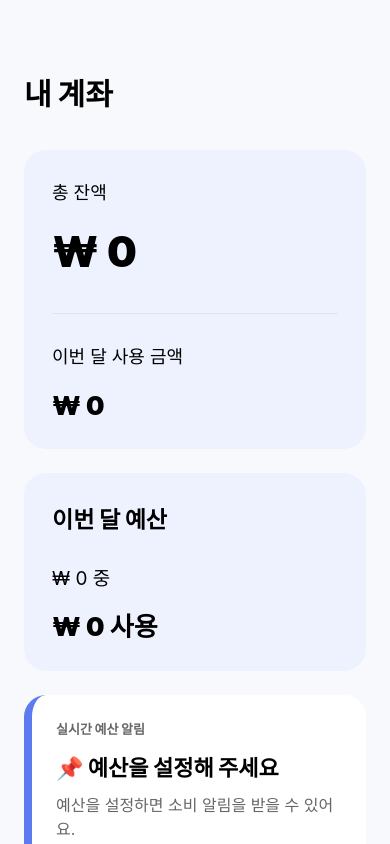
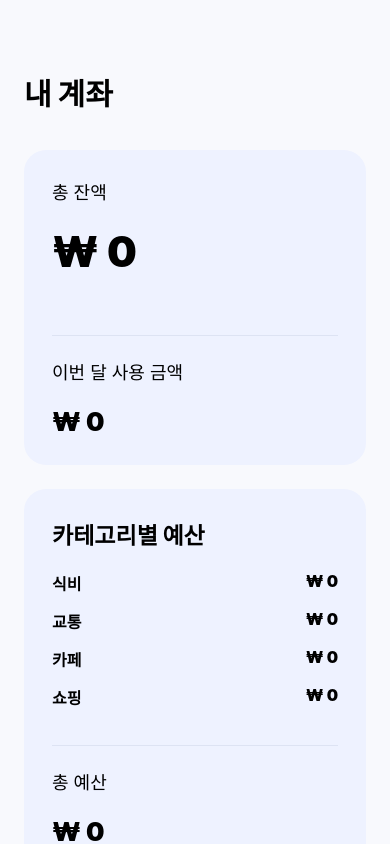
Before and after one commit to wjstpdnjs25-oss/closedsource, a React Native app: screen / in a window 390 px wide. Built offline with nearby package versions, Linux system fonts and the light colour scheme.

Commit message:
feat: add category-based setting

```diff
--- a/App.js
+++ b/App.js
@@ -24,13 +24,16 @@ function TransactionItem({ item }) {
         <Text style={styles.transactionTitle}>
           {item.type === 'income' ? '수입' : '지출'} · {item.category}
         </Text>
+
         <Text style={styles.transactionDate}>{item.date}</Text>
       </View>
 
       <Text
         style={[
           styles.transactionAmount,
-          item.type === 'income' ? styles.incomeText : styles.expenseText,
+          item.type === 'income'
+            ? styles.incomeText
+            : styles.expenseText,
         ]}
       >
         {item.type === 'income' ? '+' : '-'}
@@ -43,20 +46,27 @@ function TransactionItem({ item }) {
 function HomeScreen({
   navigation,
   balance,
-  budget,
+  budgets,
   spent,
   wish,
   transactions,
 }) {
+  const totalBudget = Object.values(budgets).reduce(
+    (sum, value) => sum + value,
+    0
+  );
+
   const budgetUsageRate =
-    budget > 0 ? Math.min((spent / budget) * 100, 100) : 0;
+    totalBudget > 0
+      ? Math.min((spent / totalBudget) * 100, 100)
+      : 0;
 
   let alertTitle = '예산을 설정해 주세요';
   let alertMessage = '예산을 설정하면 소비 알림을 받을 수 있어요.';
   let alertColor = '#5B7BEF';
   let alertEmoji = '📌';
 
-  if (budget > 0 && budgetUsageRate < 70) {
+  if (totalBudget > 0 && budgetUsageRate < 70) {
     alertTitle = '안정적으로 예산을 사용 중이에요';
     alertMessage = `현재 예산 사용률 ${budgetUsageRate.toFixed(0)}%`;
     alertColor = '#3FA56A';
@@ -72,14 +82,18 @@ function HomeScreen({
 
   if (budgetUsageRate >= 90 && budgetUsageRate < 100) {
     alertTitle = '예산이 거의 소진됐어요';
-    alertMessage = `예산 초과까지 ${formatWon(budget - spent)} 남았어요`;
+    alertMessage = `예산 초과까지 ${formatWon(
+      totalBudget - spent
+    )} 남았어요`;
     alertColor = '#F57C00';
     alertEmoji = '🚨';
   }
 
   if (budgetUsageRate >= 100) {
     alertTitle = '예산을 초과했어요';
-    alertMessage = `${formatWon(spent - budget)} 초과 사용 중`;
+    alertMessage = `${formatWon(
+      spent - totalBudget
+    )} 초과 사용 중`;
     alertColor = '#D13B3B';
     alertEmoji = '🚨';
   }
@@ -118,31 +132,63 @@ function HomeScreen({
 
       <View style={styles.card}>
         <Text style={styles.label}>총 잔액</Text>
-        <Text style={styles.bigMoney}>{formatWon(balance)}</Text>
+
+        <Text style={styles.bigMoney}>
+          {formatWon(balance)}
+        </Text>
 
         <View style={styles.line} />
 
         <Text style={styles.label}>이번 달 사용 금액</Text>
-        <Text style={styles.mediumMoney}>{formatWon(spent)}</Text>
+
+        <Text style={styles.mediumMoney}>
+          {formatWon(spent)}
+        </Text>
       </View>
 
       <View style={styles.card}>
-        <Text style={styles.cardTitle}>이번 달 예산</Text>
-        <Text style={styles.subText}>{formatWon(budget)} 중</Text>
-        <Text style={styles.mediumMoney}>{formatWon(spent)} 사용</Text>
+        <Text style={styles.cardTitle}>카테고리별 예산</Text>
+
+        {Object.entries(budgets).map(([category, amount]) => (
+          <View key={category} style={styles.budgetSummaryRow}>
+            <Text style={styles.transactionTitle}>
+              {category}
+            </Text>
+
+            <Text style={styles.transactionAmount}>
+              {formatWon(amount)}
+            </Text>
+          </View>
+        ))}
+
+        <View style={styles.line} />
+
+        <Text style={styles.label}>총 예산</Text>
+
+        <Text style={styles.mediumMoney}>
+          {formatWon(totalBudget)}
+        </Text>
       </View>
 
       {/* 실시간 예산 알림 */}
-      <View style={[styles.alertCard, { borderLeftColor: alertColor }]}>
-        <Text style={styles.alertBadge}>실시간 예산 알림</Text>
+      <View
+        style={[
+          styles.alertCard,
+          { borderLeftColor: alertColor },
+        ]}
+      >
+        <Text style={styles.alertBadge}>
+          실시간 예산 알림
+        </Text>
 
         <Text style={styles.alertTitle}>
           {alertEmoji} {alertTitle}
         </Text>
 
-        <Text style={styles.alertDescription}>{alertMessage}</Text>
+        <Text style={styles.alertDescription}>
+          {alertMessage}
+        </Text>
 
-        {/* 진행률 바 */}
         <View style={styles.progressBackground}>
           <View
             style={[
@@ -163,7 +209,9 @@ function HomeScreen({
       {/* 카테고리 알림 */}
       {topCategory && (
         <View style={styles.categoryAlertCard}>
-          <Text style={styles.alertBadge}>카테고리 소비 분석</Text>
+          <Text style={styles.alertBadge}>
+            카테고리 소비 분석
+          </Text>
 
           <Text style={styles.categoryAlertTitle}>
             ⚠️ {topCategory} 지출이 가장 많아요
@@ -179,9 +227,12 @@ function HomeScreen({
 
       <Pressable
         style={styles.menuCard}
-        onPress={() => navigation.navigate('TransactionInput')}
+        onPress={() =>
+          navigation.navigate('TransactionInput')
+        }
       >
         <Text style={styles.menuTitle}>내역 입력</Text>
+
         <Text style={styles.menuSub}>
           수입과 지출을 입력하고 최근 내역을 확인해요
         </Text>
@@ -192,7 +243,10 @@ function HomeScreen({
         onPress={() => navigation.navigate('Budget')}
       >
         <Text style={styles.menuTitle}>예산 설정</Text>
-        <Text style={styles.menuSub}>이번 달 예산을 설정해요</Text>
+
+        <Text style={styles.menuSub}>
+          카테고리별 예산을 설정해요
+        </Text>
       </Pressable>
 
       <Pressable
@@ -200,6 +254,7 @@ function HomeScreen({
         onPress={() => navigation.navigate('Wish')}
       >
         <Text style={styles.menuTitle}>위시세이브</Text>
+
         <Text style={styles.menuSub}>
           사고 싶은 물건의 목표 금액을 입력해요
         </Text>
@@ -207,8 +262,13 @@ function HomeScreen({
 
       {wish > 0 && (
         <View style={styles.wishCard}>
-          <Text style={styles.wishTitle}>위시세이브 목표</Text>
-          <Text style={styles.wishMoney}>{formatWon(wish)}</Text>
+          <Text style={styles.wishTitle}>
+            위시세이브 목표
+          </Text>
+
+          <Text style={styles.wishMoney}>
+            {formatWon(wish)}
+          </Text>
         </View>
       )}
     </ScrollView>
@@ -226,7 +286,8 @@ function TransactionInputScreen({
 
   const recentTransactions = transactions.slice(0, 5);
 
-  const categorySummary = transactions.reduce((acc, item) => {
+  const categorySummary = transactions.reduce(
+    (acc, item) => {
       const key = `${item.type}-${item.category}`;
 
       if (!acc[key]) {
@@ -242,9 +303,14 @@ function TransactionInputScreen({
       acc[key].count += 1;
 
       return acc;
-  }, {});
+    },
+    {}
+  );
 
-  const categoryList = Object.values(categorySummary).slice(0, 5);
+  const categoryList = Object.values(categorySummary).slice(
+    0,
+    5
+  );
 
   const saveTransaction = () => {
     const numberAmount = Number(amount) || 0;
@@ -327,11 +393,15 @@ function TransactionInputScreen({
           style={styles.saveButton}
           onPress={saveTransaction}
         >
-          <Text style={styles.saveButtonText}>저장하기</Text>
+          <Text style={styles.saveButtonText}>
+            저장하기
+          </Text>
         </Pressable>
       </View>
 
-      <Text style={styles.sectionTitle}>최근 카테고리별 요약</Text>
+      <Text style={styles.sectionTitle}>
+        최근 카테고리별 요약
+      </Text>
 
       <View style={styles.historyCard}>
         {categoryList.length === 0 ? (
@@ -346,8 +416,10 @@ function TransactionInputScreen({
             >
               <View>
                 <Text style={styles.transactionTitle}>
-                  {item.type === 'income' ? '수입' : '지출'} ·{' '}
-                  {item.category}
+                  {item.type === 'income'
+                    ? '수입'
+                    : '지출'}{' '}
+                  · {item.category}
                 </Text>
 
                 <Text style={styles.transactionDate}>
@@ -371,7 +443,9 @@ function TransactionInputScreen({
         )}
       </View>
 
-      <Text style={styles.sectionTitle}>최근 입력 내역</Text>
+      <Text style={styles.sectionTitle}>
+        최근 입력 내역
+      </Text>
 
       <View style={styles.historyCard}>
         {recentTransactions.length === 0 ? (
@@ -380,7 +454,10 @@ function TransactionInputScreen({
           </Text>
         ) : (
           recentTransactions.map((item) => (
-            <TransactionItem key={item.id} item={item} />
+            <TransactionItem
+              key={item.id}
+              item={item}
+            />
           ))
         )}
       </View>
@@ -397,8 +474,96 @@ function TransactionInputScreen({
   );
 }
 
-function SimpleInputScreen({ route, navigation }) {
-  const { title, placeholder, onSave } = route.params;
+function BudgetScreen({ budgets, setBudgets }) {
+  const [editingCategory, setEditingCategory] =
+    useState(null);
+
+  const [inputValue, setInputValue] = useState('');
+
+  const categories = Object.keys(budgets);
+
+  const startEdit = (category) => {
+    setEditingCategory(category);
+    setInputValue(String(budgets[category]));
+  };
+
+  const saveBudget = (category) => {
+    const numberValue = Number(inputValue) || 0;
+
+    setBudgets((prev) => ({
+      ...prev,
+      [category]: numberValue,
+    }));
+
+    setEditingCategory(null);
+    setInputValue('');
+  };
+
+  return (
+    <ScrollView
+      style={styles.container}
+      contentContainerStyle={styles.content}
+    >
+      <Text style={styles.title}>
+        카테고리별 예산 설정
+      </Text>
+
+      <View style={styles.historyCard}>
+        {categories.map((category) => (
+          <View key={category} style={styles.budgetRow}>
+            <View>
+              <Text style={styles.transactionTitle}>
+                {category}
+              </Text>
+
+              {editingCategory === category ? (
+                <TextInput
+                  style={styles.budgetInput}
+                  keyboardType="numeric"
+                  value={inputValue}
+                  onChangeText={setInputValue}
+                  placeholder="예산 입력"
+                />
+              ) : (
+                <Text style={styles.transactionDate}>
+                  {formatWon(budgets[category])}
+                </Text>
+              )}
+            </View>
+
+            {editingCategory === category ? (
+              <Pressable
+                style={styles.changeButton}
+                onPress={() => saveBudget(category)}
+              >
+                <Text style={styles.changeButtonText}>
+                  저장
+                </Text>
+              </Pressable>
+            ) : (
+              <Pressable
+                style={styles.changeButton}
+                onPress={() => startEdit(category)}
+              >
+                <Text style={styles.changeButtonText}>
+                  변경
+                </Text>
+              </Pressable>
+            )}
+          </View>
+        ))}
+      </View>
+    </ScrollView>
+  );
+}
+
+function SimpleInputScreen({
+  route,
+  navigation,
+}) {
+  const { title, placeholder, onSave } =
+    route.params;
+
   const [value, setValue] = useState('');
 
   return (
@@ -421,7 +586,9 @@ function SimpleInputScreen({ route, navigation }) {
             navigation.goBack();
           }}
         >
-          <Text style={styles.saveButtonText}>저장하기</Text>
+          <Text style={styles.saveButtonText}>
+            저장하기
+          </Text>
         </Pressable>
       </View>
     </View>
@@ -430,32 +597,40 @@ function SimpleInputScreen({ route, navigation }) {
 
 function HistoryScreen({ transactions }) {
   const [filter, setFilter] = useState('all');
+
   const today = new Date();
 
-  const filteredTransactions = transactions.filter((item) => {
+  const filteredTransactions = transactions.filter(
+    (item) => {
       const itemDate = new Date(item.date);
 
       if (filter === '7days') {
         const sevenDaysAgo = new Date();
+
         sevenDaysAgo.setDate(today.getDate() - 7);
+
         return itemDate >= sevenDaysAgo;
       }
 
       if (filter === '30days') {
         const thirtyDaysAgo = new Date();
+
         thirtyDaysAgo.setDate(today.getDate() - 30);
+
         return itemDate >= thirtyDaysAgo;
       }
 
       if (filter === 'month') {
         return (
-        itemDate.getFullYear() === today.getFullYear() &&
+          itemDate.getFullYear() ===
+            today.getFullYear() &&
           itemDate.getMonth() === today.getMonth()
         );
       }
 
       return true;
-  });
+    }
+  );
 
   return (
     <ScrollView
@@ -475,14 +650,16 @@ function HistoryScreen({ transactions }) {
             key={key}
             style={[
               styles.filterChip,
-              filter === key && styles.selectedFilterChip,
+              filter === key &&
+                styles.selectedFilterChip,
             ]}
             onPress={() => setFilter(key)}
           >
             <Text
               style={[
                 styles.filterText,
-                filter === key && styles.selectedFilterText,
+                filter === key &&
+                  styles.selectedFilterText,
               ]}
             >
               {label}
@@ -498,7 +675,10 @@ function HistoryScreen({ transactions }) {
           </Text>
         ) : (
           filteredTransactions.map((item) => (
-            <TransactionItem key={item.id} item={item} />
+            <TransactionItem
+              key={item.id}
+              item={item}
+            />
           ))
         )}
       </View>
@@ -508,20 +688,38 @@ function HistoryScreen({ transactions }) {
 
 export default function App() {
   const [balance, setBalance] = useState(0);
-  const [budget, setBudget] = useState(0);
+
+  const [budgets, setBudgets] = useState({
+    식비: 0,
+    교통: 0,
+    카페: 0,
+    쇼핑: 0,
+  });
+
   const [spent, setSpent] = useState(0);
+
   const [wish, setWish] = useState(0);
 
   const [transactions, setTransactions] = useState([]);
 
   const addTransaction = (transaction) => {
-    setTransactions((prev) => [transaction, ...prev]);
+    setTransactions((prev) => [
+      transaction,
+      ...prev,
+    ]);
 
     if (transaction.type === 'income') {
-      setBalance((prev) => prev + transaction.amount);
+      setBalance(
+        (prev) => prev + transaction.amount
+      );
     } else {
-      setSpent((prev) => prev + transaction.amount);
-      setBalance((prev) => prev - transaction.amount);
+      setSpent(
+        (prev) => prev + transaction.amount
+      );
+
+      setBalance(
+        (prev) => prev - transaction.amount
+      );
     }
   };
 
@@ -536,7 +734,7 @@ export default function App() {
             <HomeScreen
               {...props}
               balance={balance}
-              budget={budget}
+              budgets={budgets}
               spent={spent}
               wish={wish}
               transactions={transactions}
@@ -562,16 +760,10 @@ export default function App() {
           options={{ title: '예산 설정' }}
         >
           {(props) => (
-            <SimpleInputScreen
+            <BudgetScreen
               {...props}
-              route={{
-                ...props.route,
-                params: {
-                  title: '예산 설정',
-                  placeholder: '이번 달 예산 입력',
-                  onSave: setBudget,
-                },
-              }}
+              budgets={budgets}
+              setBudgets={setBudgets}
             />
           )}
         </Stack.Screen>
@@ -657,7 +849,7 @@ const styles = StyleSheet.create({
   line: {
     height: 1,
     backgroundColor: '#DDE3F3',
-    marginBottom: 28,
+    marginVertical: 22,
   },
 
   mediumMoney: {
@@ -668,12 +860,18 @@ const styles = StyleSheet.create({
   cardTitle: {
     fontSize: 23,
     fontWeight: '900',
-    marginBottom: 28,
+    marginBottom: 20,
   },
 
   subText: {
     fontSize: 19,
     marginBottom: 16,
+  },
+
+  budgetSummaryRow: {
+    flexDirection: 'row',
+    justifyContent: 'space-between',
+    marginBottom: 14,
   },
 
   alertCard: {
@@ -922,4 +1120,33 @@ const styles = StyleSheet.create({
   selectedFilterText: {
     color: '#FFFFFF',
   },
+
+  budgetRow: {
+    flexDirection: 'row',
+    justifyContent: 'space-between',
+    alignItems: 'center',
+    borderBottomWidth: 1,
+    borderBottomColor: '#EEF0F5',
+    paddingVertical: 16,
+  },
+
+  budgetInput: {
+    borderBottomWidth: 1,
+    borderBottomColor: '#DDE3F3',
+    paddingVertical: 6,
+    minWidth: 120,
+    fontSize: 16,
+  },
+
+  changeButton: {
+    backgroundColor: '#5B7BEF',
+    paddingHorizontal: 16,
+    paddingVertical: 10,
+    borderRadius: 12,
+  },
+
+  changeButtonText: {
+    color: 'white',
+    fontWeight: '900',
+  },
 });
```
Lines whose indentation alone changed are shown as unchanged.
